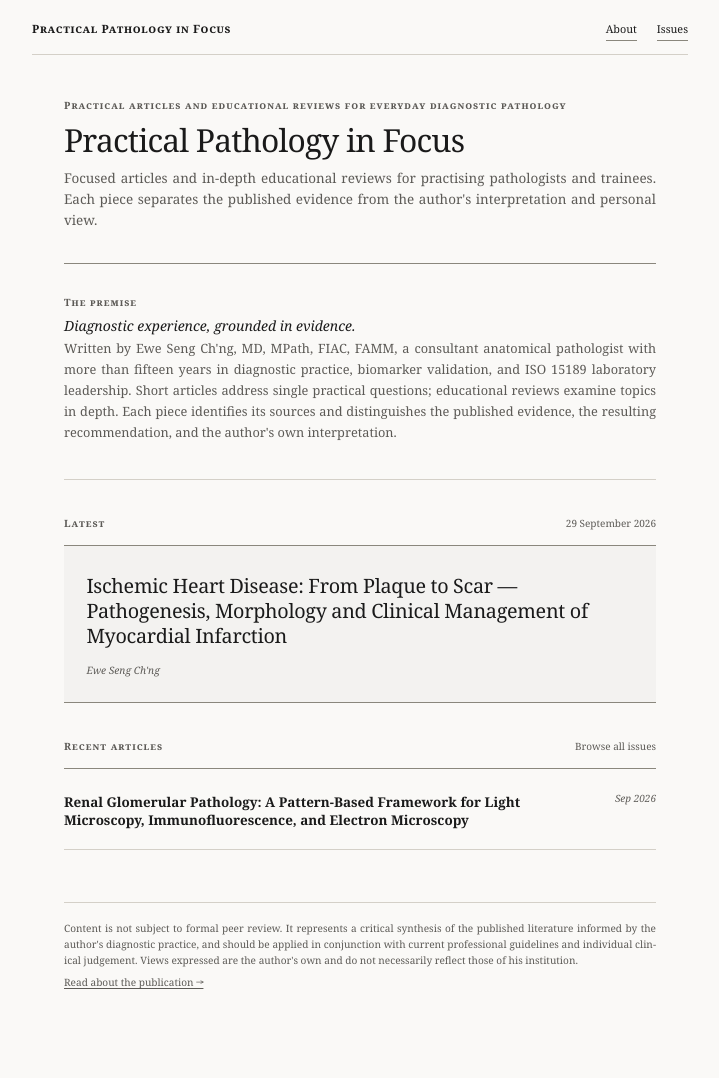
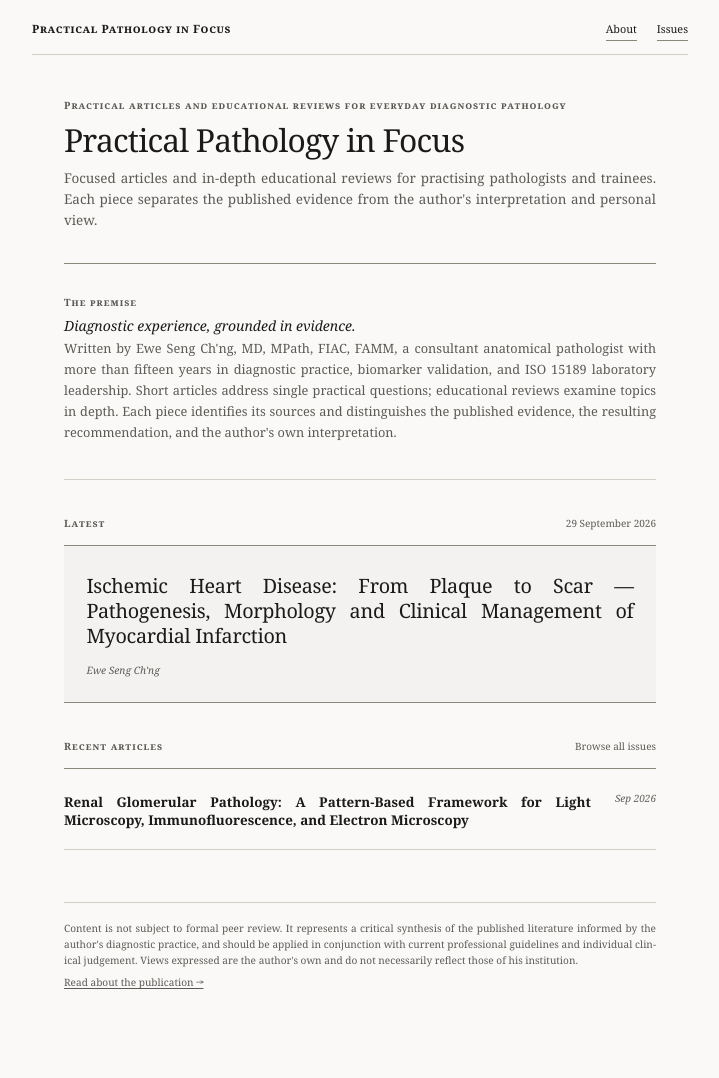
Before and after one commit to es-chng/practicalpathologyinfocus, a Jekyll site: the page built from index.html, in a window 1280 px wide. Shown: the whole page, without its empty margins (280-999 px from the left). Built offline with Jekyll 4.4.1, drawn with Linux system fonts in a browser that asks for light colours.

Commit message:
Update style.css

```diff
--- a/assets/css/style.css
+++ b/assets/css/style.css
@@ -732,3 +732,20 @@ ol.field-list-numbered li {
 .schema-section > .section-heading:first-child {
   margin-top: 0.25rem;
 }
+
+/* ---- article titles in listings: justified, like the article page title ----
+   Homepage feature, recent-articles rows and the issue table of contents.
+   No hyphenation, so titles never break mid-word. */
+.feature-card h2,
+.article-row h2,
+.toc-item a {
+  text-align: justify;
+  hyphens: none;
+  -webkit-hyphens: none;
+}
+.feature-card h2 {
+  max-width: none;   /* full width so justified lines meet the card edge */
+}
+.toc-item a {
+  display: block;    /* inline links cannot be justified */
+}
```
